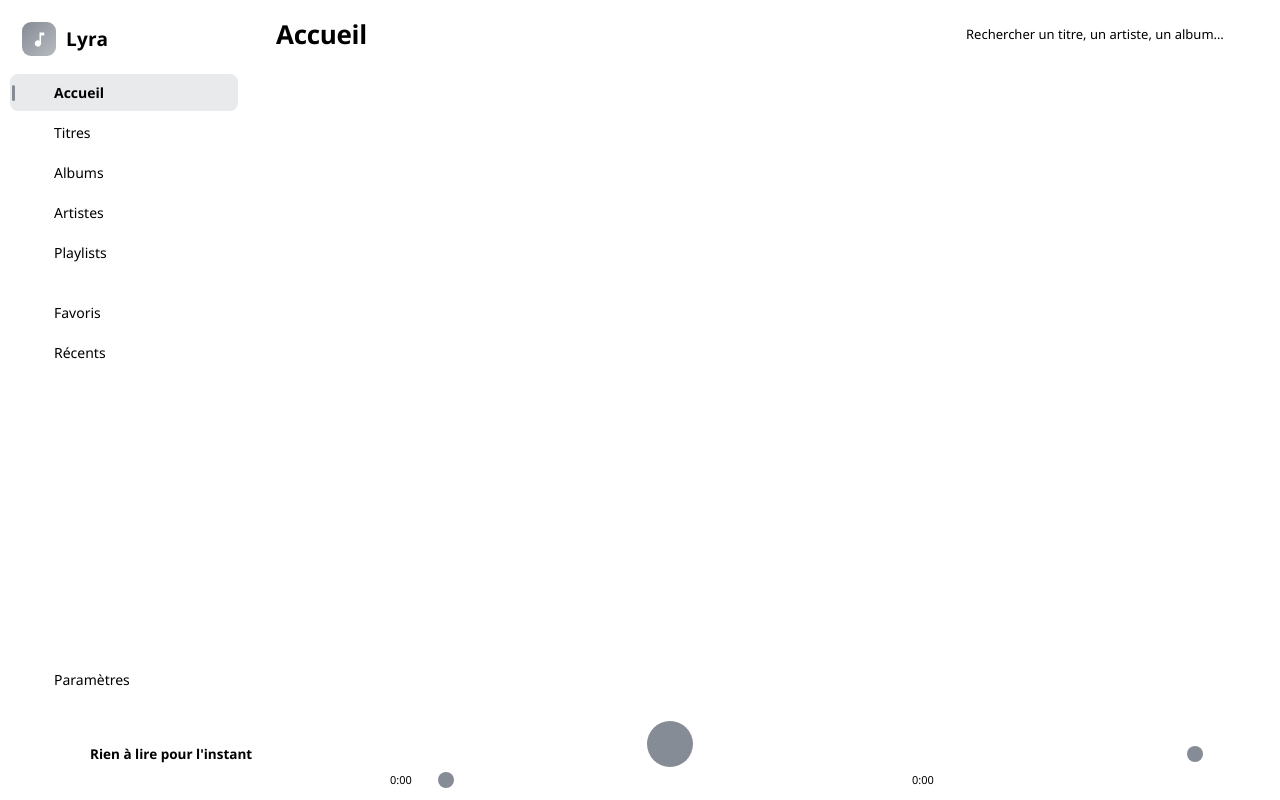
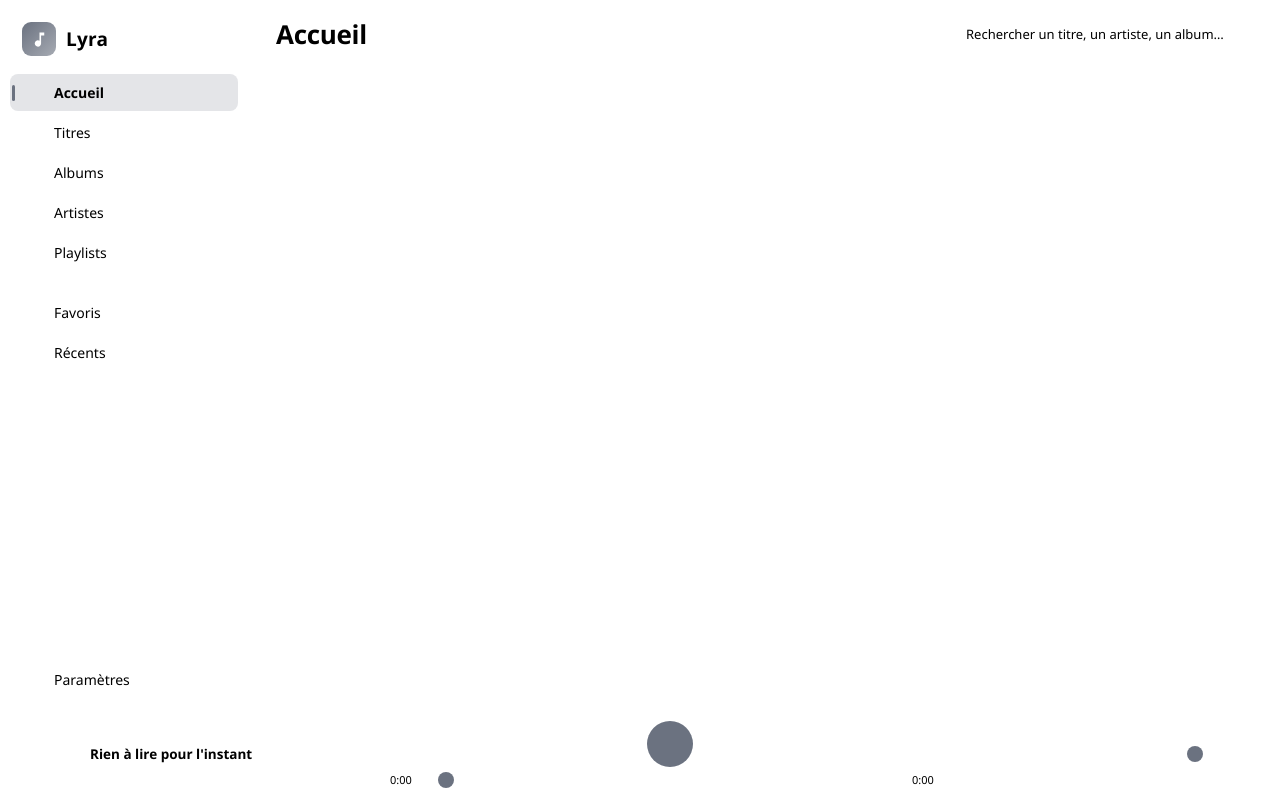
Before and after one commit to chariowbusiness900-lang/lyra-player, a plain HTML site: page src/index.html in a window 1280 px wide. Drawn offline with Linux system fonts and the light colour scheme.

Commit message:
Thème : accent neutre aligné avec la palette contrastée

```diff
--- a/src/styles.css
+++ b/src/styles.css
@@ -4,9 +4,9 @@
 
 :root {
   --font: "Segoe UI Variable Display", "Segoe UI Variable Text", "Segoe UI", system-ui, sans-serif;
-  --accent: #868c96;
+  --accent: #6b7280;
   --accent-text: #ffffff;
-  --accent-soft: rgba(134, 140, 150, 0.18);
+  --accent-soft: rgba(107, 114, 128, 0.18);
   --radius: 8px;
   --radius-lg: 12px;
   --dur: 220ms;
```
